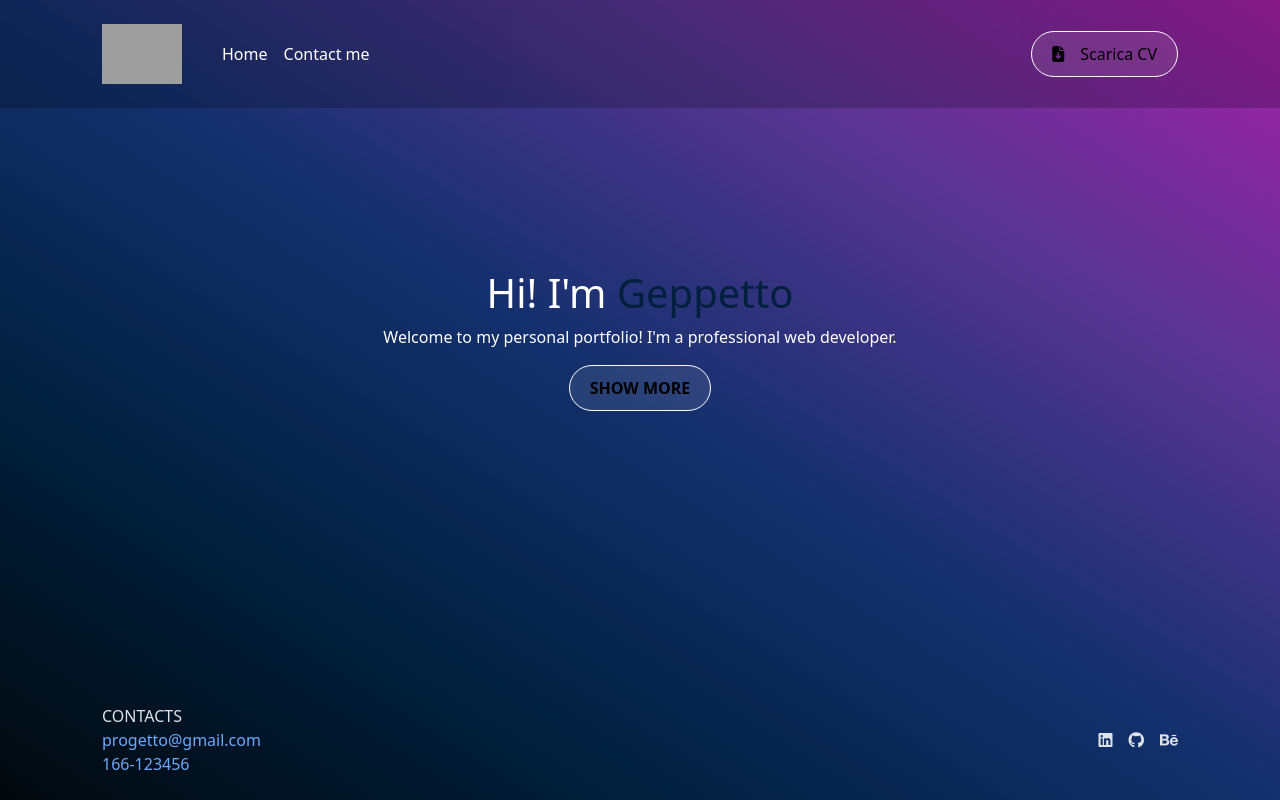
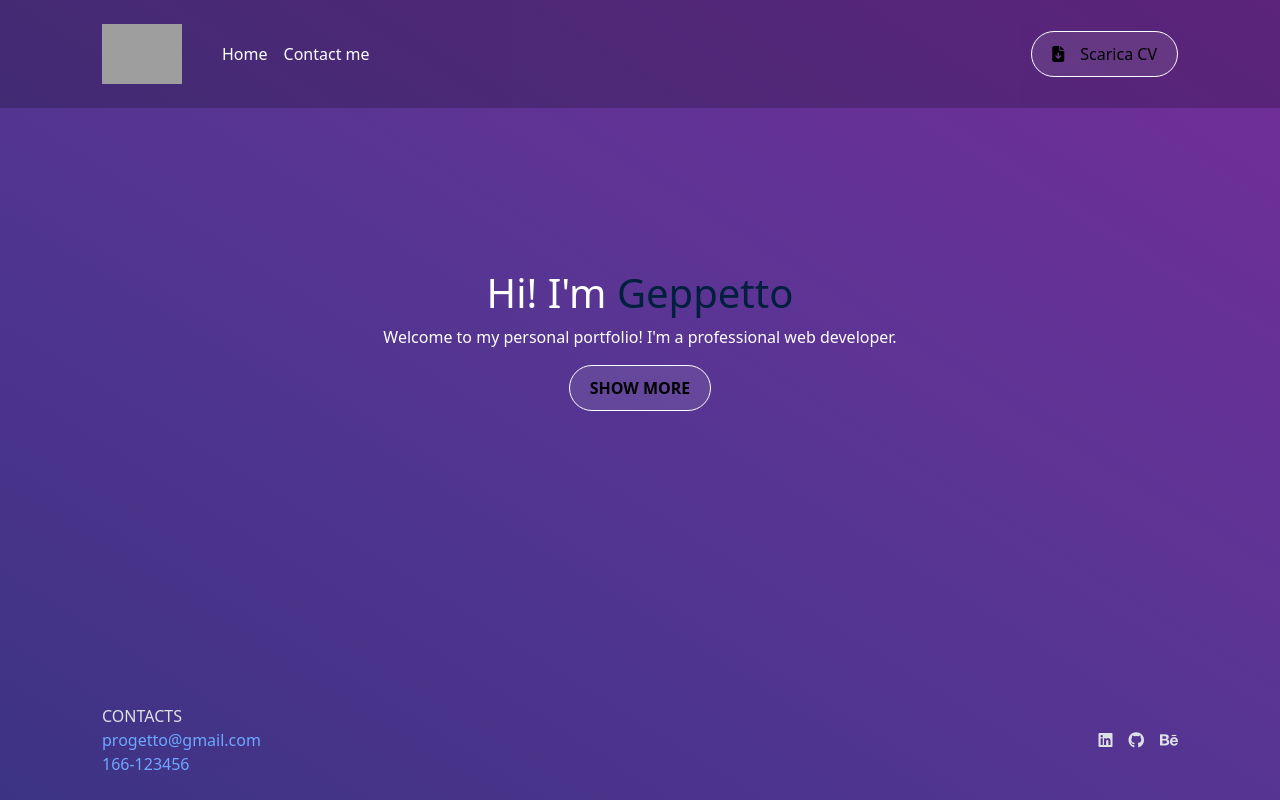
Before and after one commit to f-dib/vite-boolfolio, a Vue app: page / in a window 1280 px wide. Built offline with nearby package versions, Linux system fonts and the light colour scheme; grey boxes are pictures that could not be loaded; what vue-awesome-paginate would draw is missing.

Commit message:
added redirect on submit and dynamic background

```diff
--- a/src/App.vue
+++ b/src/App.vue
@@ -42,8 +42,21 @@ export default {
 
 .bg-gradient{
 
-  background-image: linear-gradient(to right top, #02080d, #00203d, #13306d, #583593, #a51fa7)!important;
+  background-image: linear-gradient(to right top, #00203d, #13306d, #583593, #a51fa7)!important;
+  background-size: 400% 400%;
+  animation: gradient 15s ease infinite;
 
+  @keyframes gradient {
+	0% {
+		background-position: 0% 50%;
+	}
+	50% {
+		background-position: 100% 50%;
+	}
+	100% {
+		background-position: 0% 50%;
+	}
+}
 
   .my_nav{
     position: fixed;
--- a/src/components/ContactForm.vue
+++ b/src/components/ContactForm.vue
@@ -17,12 +17,17 @@ data(){
         }
     },
 
-
-
     methods: {
             sendContactRequest() {
                 axios.post('http://127.0.0.1:8000/api/new-contact', this.formData).then(res => {
-                console.log('Risposta API:', res)
+
+                    if (res.data.success) {
+                        window.location.href = '/';
+                    }
+
+                })
+                .catch(error => {
+                    console.error('Error sending contact request:', error);
                 });
             }
     }
@@ -51,7 +56,6 @@ methods: {
             <label for="message">Messaggio</label>
         </div>
 
-
         <div>
             <button type="submit" class="btn btn-primary">Invia</button>
         </div>
```
Lines whose indentation alone changed are shown as unchanged.
